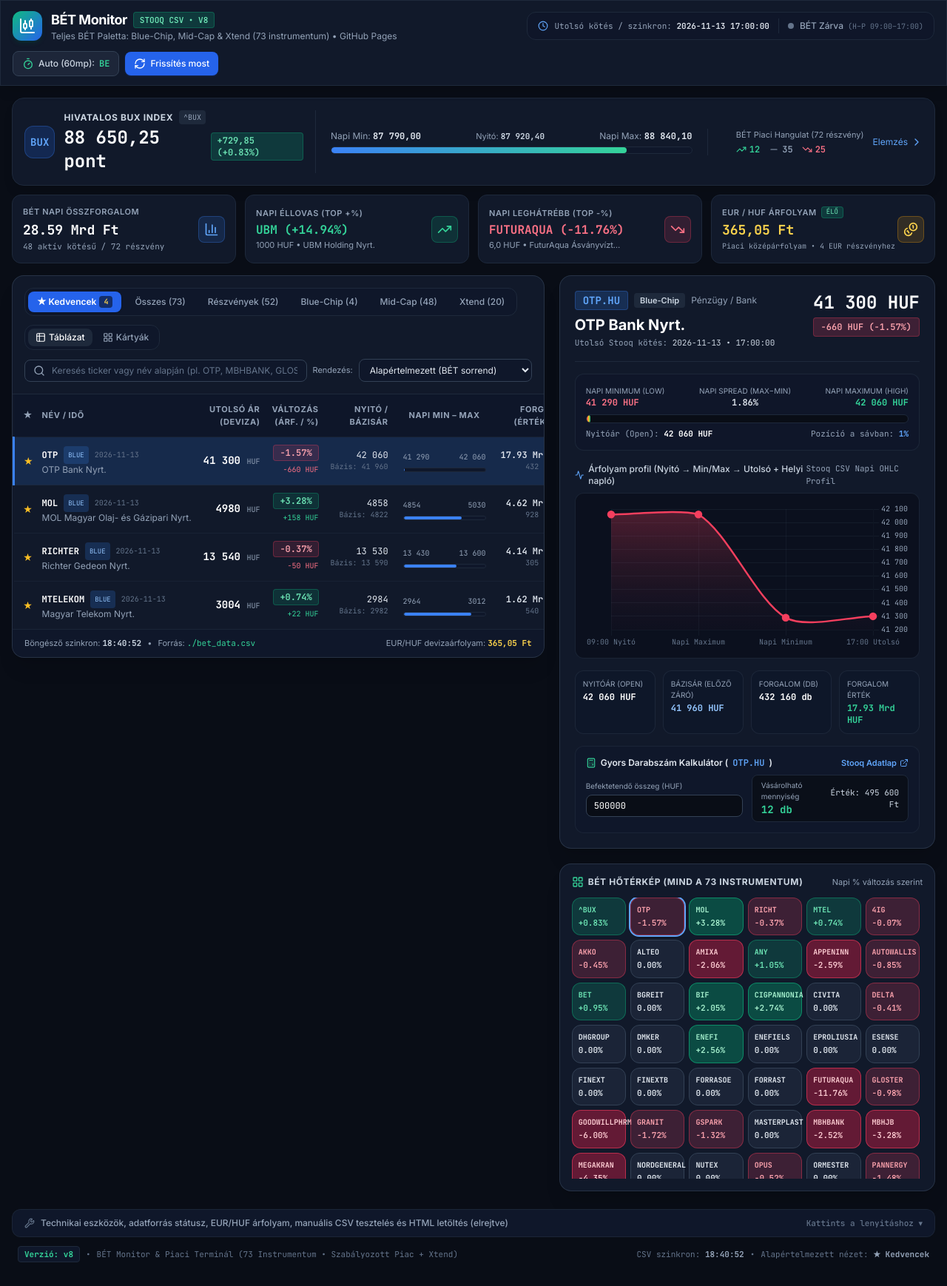
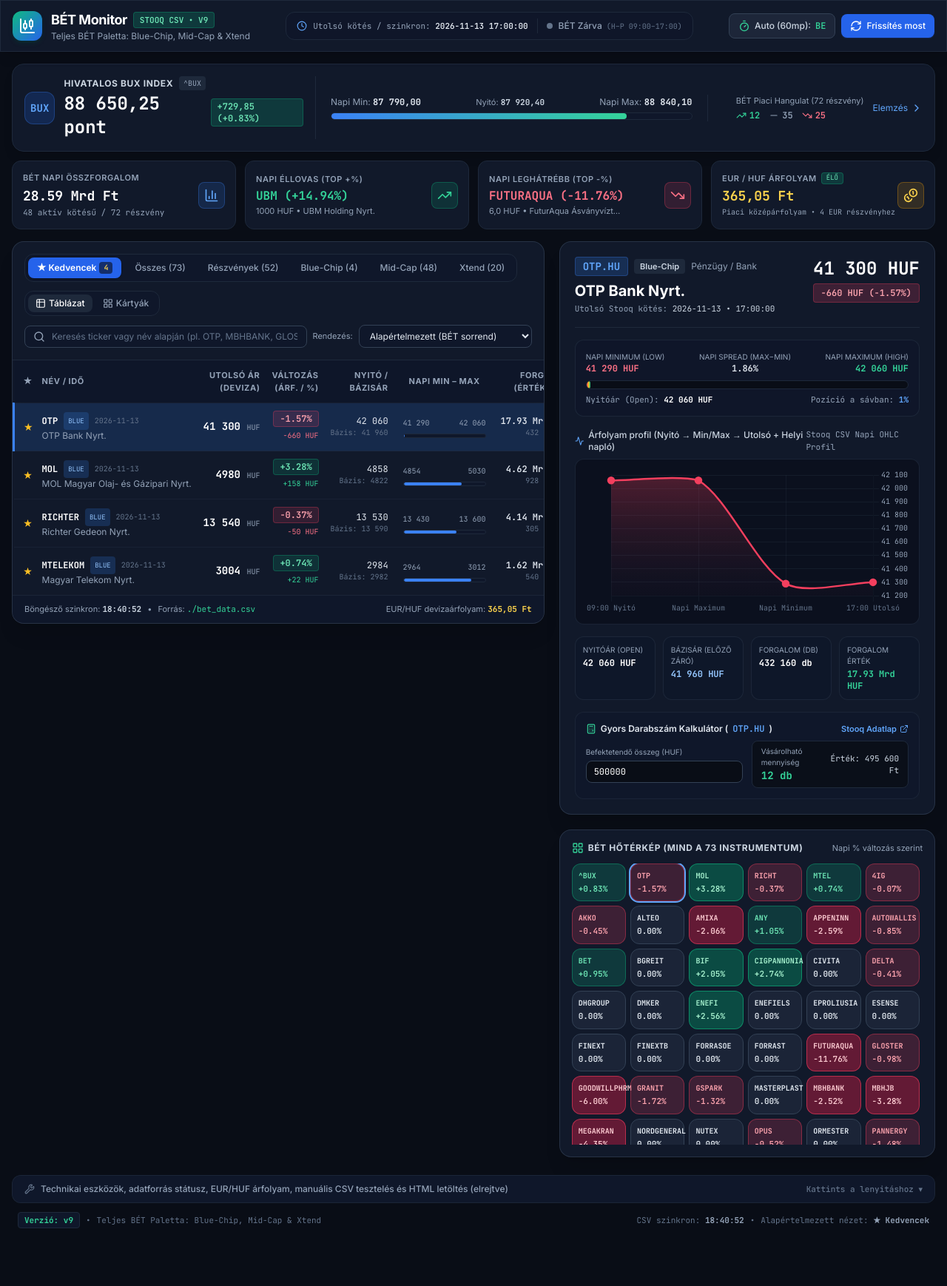
Before and after one commit to danielgyorfi/kicsi_bet, a plain HTML site: page index.html in a window 1280 px wide. Shown: the whole page at 74% size. After the commit the page ends 1692 px from the top, so only its background shows below. Drawn offline with nearby package versions, Linux system fonts and the light colour scheme; no server answers.

Commit message:
Add files via upload

```diff
--- a/index.html
+++ b/index.html
@@ -76,9 +76,9 @@
                 <div>
                     <div class="flex items-center gap-2">
                         <h1 class="text-lg font-bold tracking-tight text-white">BÉT Monitor</h1>
-                        <span class="text-[11px] font-mono uppercase px-2 py-0.5 rounded bg-emerald-500/20 text-emerald-300 border border-emerald-500/30 font-semibold">Stooq CSV • v8</span>
-                    </div>
-                    <p class="text-xs text-slate-400">Teljes BÉT Paletta: Blue-Chip, Mid-Cap & Xtend (73 instrumentum) • GitHub Pages</p>
+                        <span class="text-[11px] font-mono uppercase px-2 py-0.5 rounded bg-emerald-500/20 text-emerald-300 border border-emerald-500/30 font-semibold">Stooq CSV • v9</span>
+                    </div>
+                    <p class="text-xs text-slate-400">Teljes BÉT Paletta: Blue-Chip, Mid-Cap & Xtend</p>
                 </div>
             </div>
 
@@ -584,9 +584,9 @@
         <!-- Verziószám és GitHub Pages Deploy Állapotsor -->
         <div class="flex flex-wrap items-center justify-between gap-2 px-2 text-[11px] text-slate-500 font-mono">
             <div class="flex items-center gap-2">
-                <span class="px-2 py-0.5 rounded bg-slate-900 border border-slate-800 text-emerald-400 font-bold">Verzió: v8</span>
+                <span class="px-2 py-0.5 rounded bg-slate-900 border border-slate-800 text-emerald-400 font-bold">Verzió: v9</span>
                 <span>•</span>
-                <span>BÉT Monitor & Piaci Terminál (73 Instrumentum • Szabályozott Piac + Xtend)</span>
+                <span>Teljes BÉT Paletta: Blue-Chip, Mid-Cap & Xtend</span>
             </div>
             <div class="flex items-center gap-2">
                 <span>CSV szinkron: <strong id="footer-sync-time" class="text-slate-400">--:--:--</strong></span>
```
